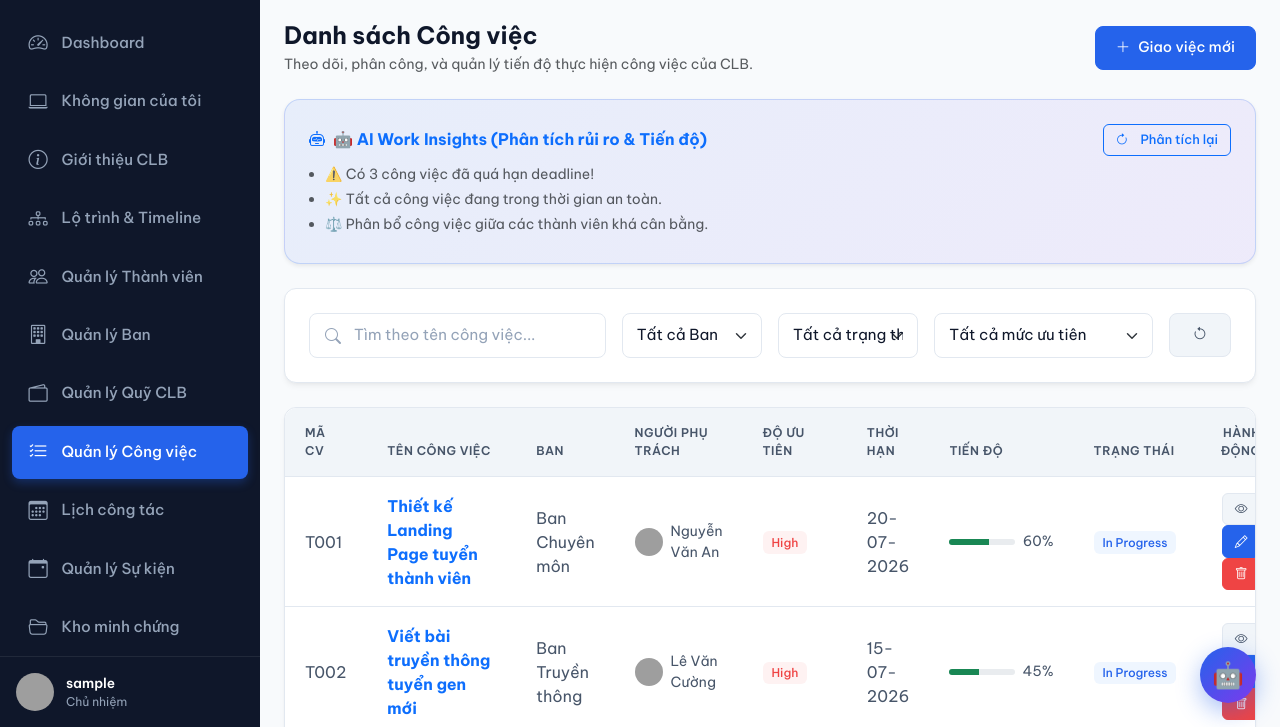
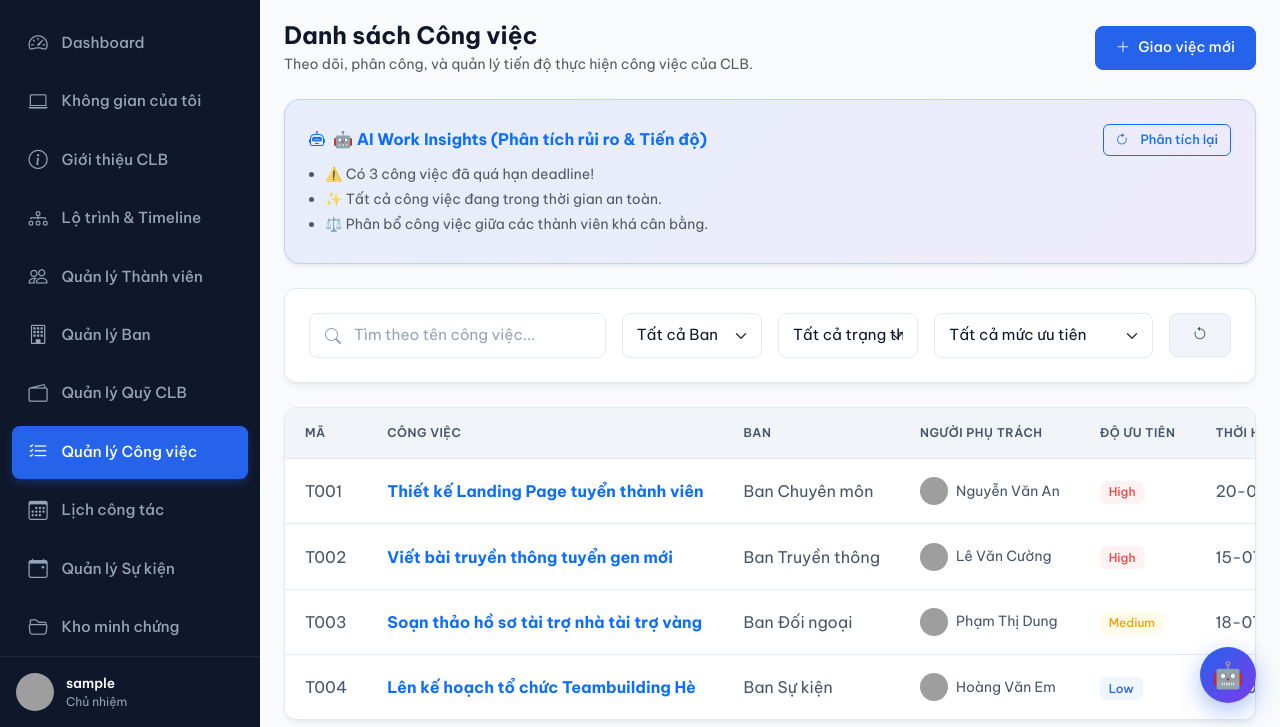
Before and after one commit to xkien189/demo, a website: page tasks.html in a window 1280 px wide. Shown: the part 73-800 px from the top of the page. Drawn offline with nearby package versions, Linux system fonts and the light colour scheme; some packages are replaced by stand-ins of ours; sample sign-in values are in the browser's storage; grey boxes are pictures that could not be loaded; a script that the page names is missing.

Commit message:
UI: Add text-nowrap to data tables to fix text cut-off and wrapping issues

```diff
--- a/tasks.html
+++ b/tasks.html
@@ -93,11 +93,11 @@
                 <div class="card">
                     <div class="card-body p-0">
                         <div class="table-responsive">
-                            <table class="table table-hover align-middle">
+                            <table class="table table-hover align-middle text-nowrap">
                                 <thead>
                                     <tr>
-                                        <th>Mã CV</th>
-                                        <th>Tên công việc</th>
+                                        <th style="width: 80px;">Mã</th>
+                                        <th>Công việc</th>
                                         <th>Ban</th>
                                         <th>Người phụ trách</th>
                                         <th>Độ ưu tiên</th>
```
Also changed, not shown: members.html (+1 -1 lines).
